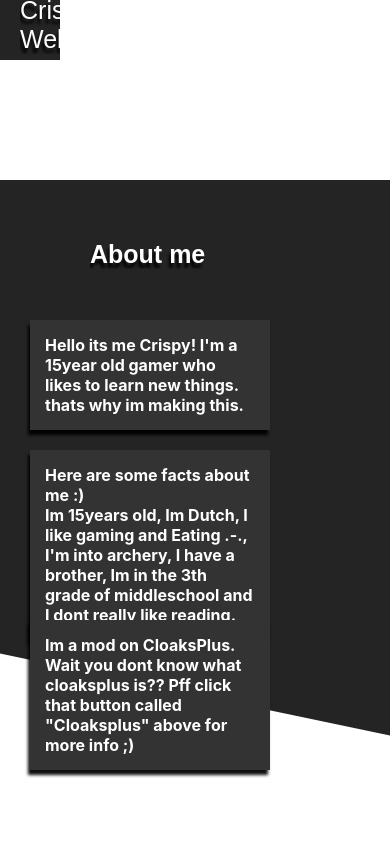
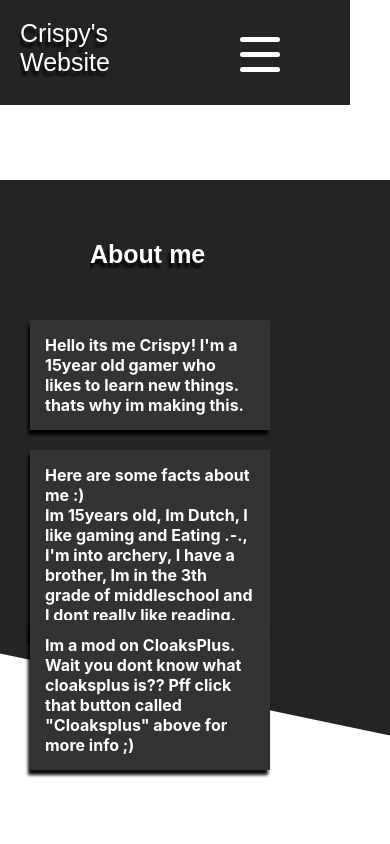
Before and after one commit to CrispyBird/CrispyBird.github.io, a plain HTML site: page index.html in a window 390 px wide. Shown: the top 844 px of the page. Drawn offline with nearby package versions, Linux system fonts and the light colour scheme; a web font is replaced by a local one.

Commit message:
Update style.css

```diff
--- a/style.css
+++ b/style.css
@@ -646,7 +646,7 @@ html,body, * {
     margin-right: 20px;
 }
 .p-menu1{
-    display: none;
+    opacity: 0%;
 }
 
 @media only screen and (max-width:700px){
@@ -687,6 +687,7 @@ a {
 
   .p-menu1{
      height: 100%;
+     opacity: 100%;
   }
 
   /* Hamburger */
```
